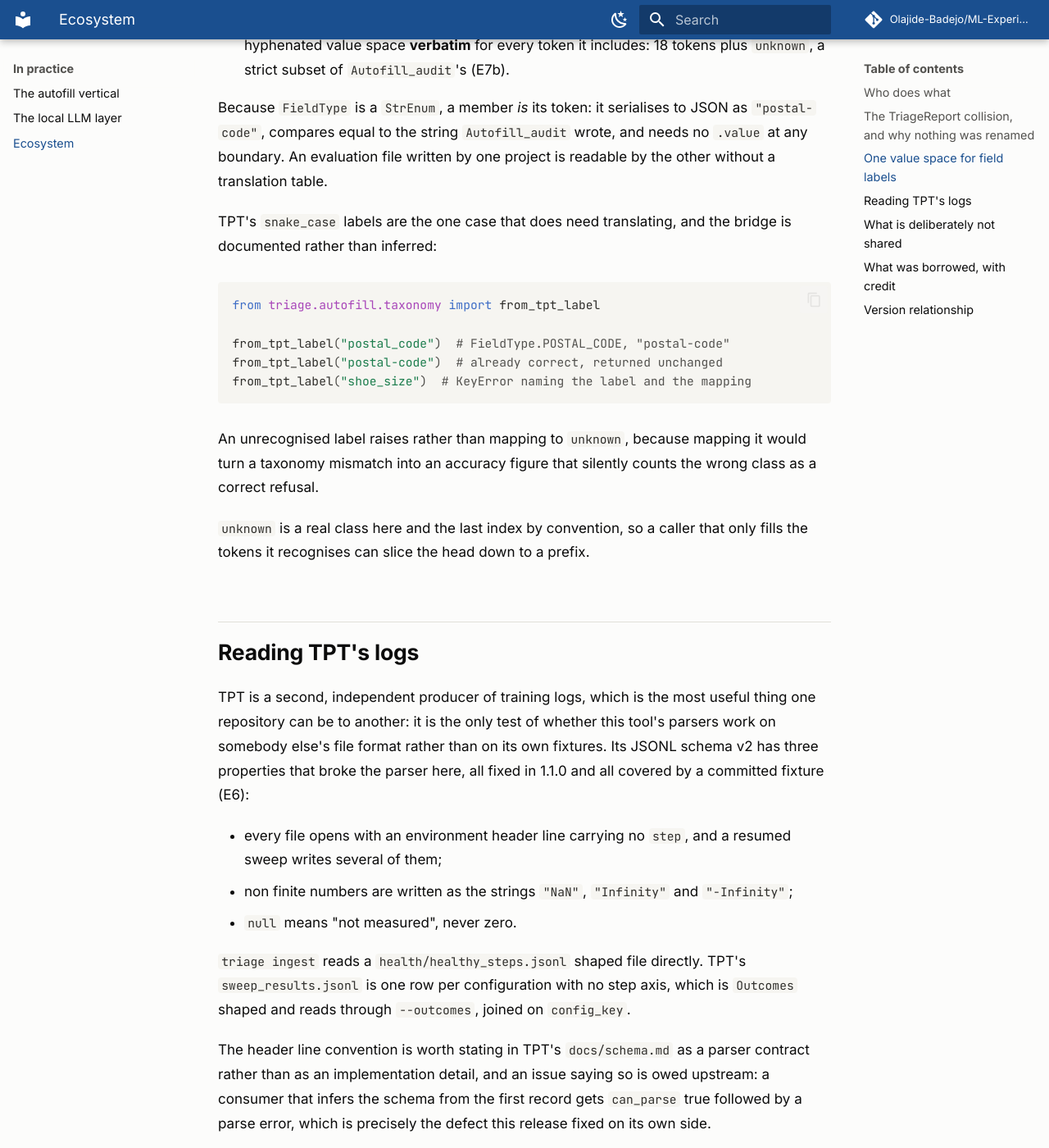
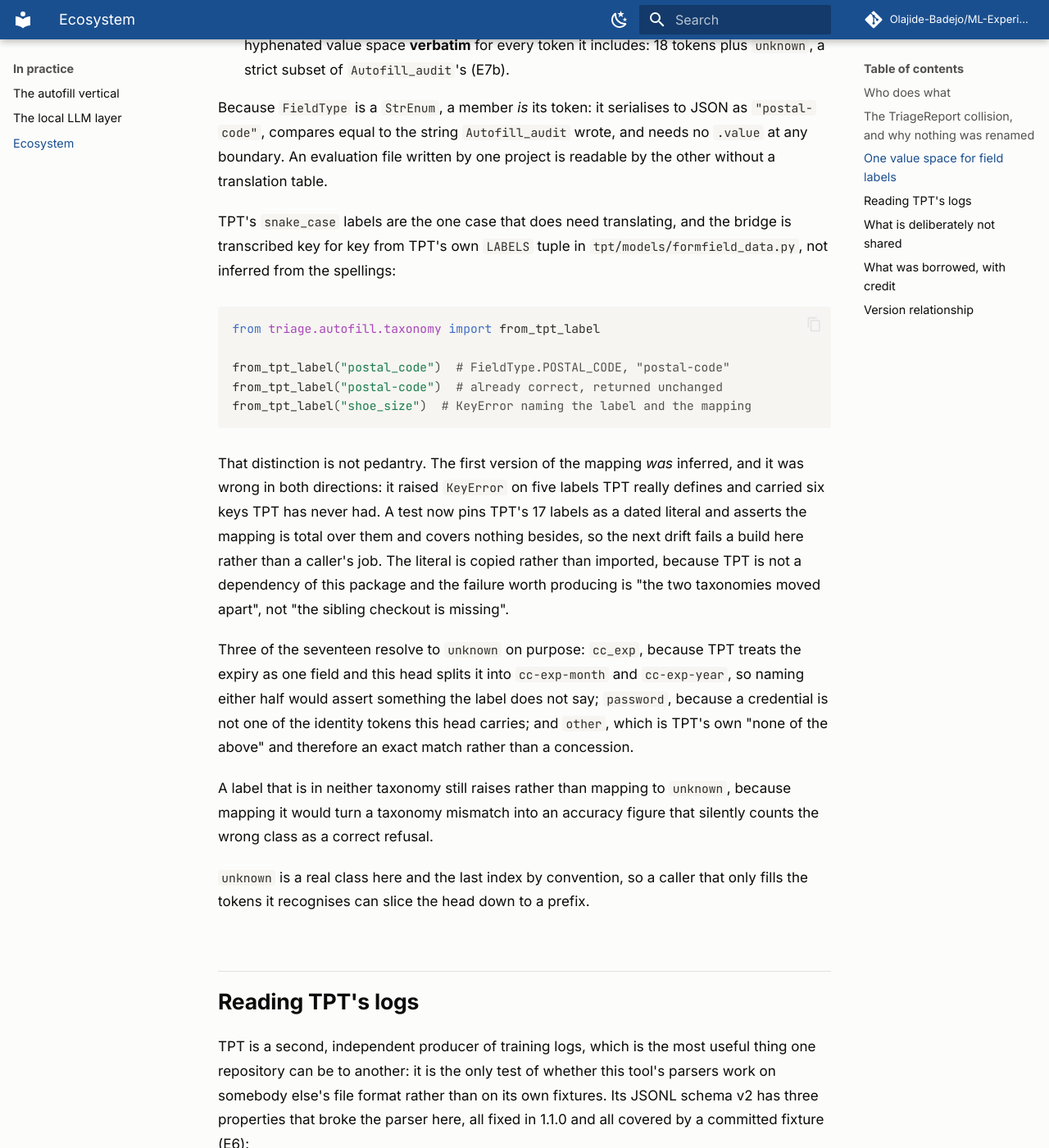
Before and after one commit to Olajide-Badejo/ML-Experiment-Triage, an MkDocs documentation site: the page built from docs/ecosystem.md, in a window 1280 px wide and 1400 px high, scrolled down 2653 px. Shown: the whole window at 82% size. Built offline with MkDocs 1.6.1 and Material for MkDocs 9.7.7, drawn with Linux system fonts in a browser that asks for light colours; comment, search, counter and statistics services are not loaded.

Commit message:
Make the ecosystem page's claim about the bridge true
The page said the TPT mapping was "documented rather than inferred". It
was inferred, and wrong in both directions. The sentence now names the
file the mapping is transcribed from, records that the first version was
guessed, and explains the three deliberate `unknown` results.

CHANGELOG gains an Unreleased section covering the mapping fix, the five
labels that used to raise, the six phantom keys, and who this breaks
(nobody holding a real TPT label; `FieldType` and the head order are
untouched, so no weights file is affected).

````diff
--- a/docs/ecosystem.md
+++ b/docs/ecosystem.md
@@ -73,7 +73,8 @@ and needs no `.value` at any boundary. An evaluation file written by one project
 is readable by the other without a translation table.
 
 TPT's `snake_case` labels are the one case that does need translating, and the
-bridge is documented rather than inferred:
+bridge is transcribed key for key from TPT's own `LABELS` tuple in
+`tpt/models/formfield_data.py`, not inferred from the spellings:
 
 ```python
 from triage.autofill.taxonomy import from_tpt_label
@@ -83,9 +84,25 @@ from_tpt_label("postal-code")  # already correct, returned unchanged
 from_tpt_label("shoe_size")  # KeyError naming the label and the mapping
 ```
 
-An unrecognised label raises rather than mapping to `unknown`, because mapping
-it would turn a taxonomy mismatch into an accuracy figure that silently counts
-the wrong class as a correct refusal.
+That distinction is not pedantry. The first version of the mapping *was*
+inferred, and it was wrong in both directions: it raised `KeyError` on five
+labels TPT really defines and carried six keys TPT has never had. A test now
+pins TPT's 17 labels as a dated literal and asserts the mapping is total over
+them and covers nothing besides, so the next drift fails a build here rather
+than a caller's job. The literal is copied rather than imported, because TPT is
+not a dependency of this package and the failure worth producing is "the two
+taxonomies moved apart", not "the sibling checkout is missing".
+
+Three of the seventeen resolve to `unknown` on purpose: `cc_exp`, because TPT
+treats the expiry as one field and this head splits it into `cc-exp-month` and
+`cc-exp-year`, so naming either half would assert something the label does not
+say; `password`, because a credential is not one of the identity tokens this
+head carries; and `other`, which is TPT's own "none of the above" and therefore
+an exact match rather than a concession.
+
+A label that is in neither taxonomy still raises rather than mapping to
+`unknown`, because mapping it would turn a taxonomy mismatch into an accuracy
+figure that silently counts the wrong class as a correct refusal.
 
 `unknown` is a real class here and the last index by convention, so a caller
 that only fills the tokens it recognises can slice the head down to a prefix.
````
Also changed, not shown: CHANGELOG.md (+44 -0 lines).
